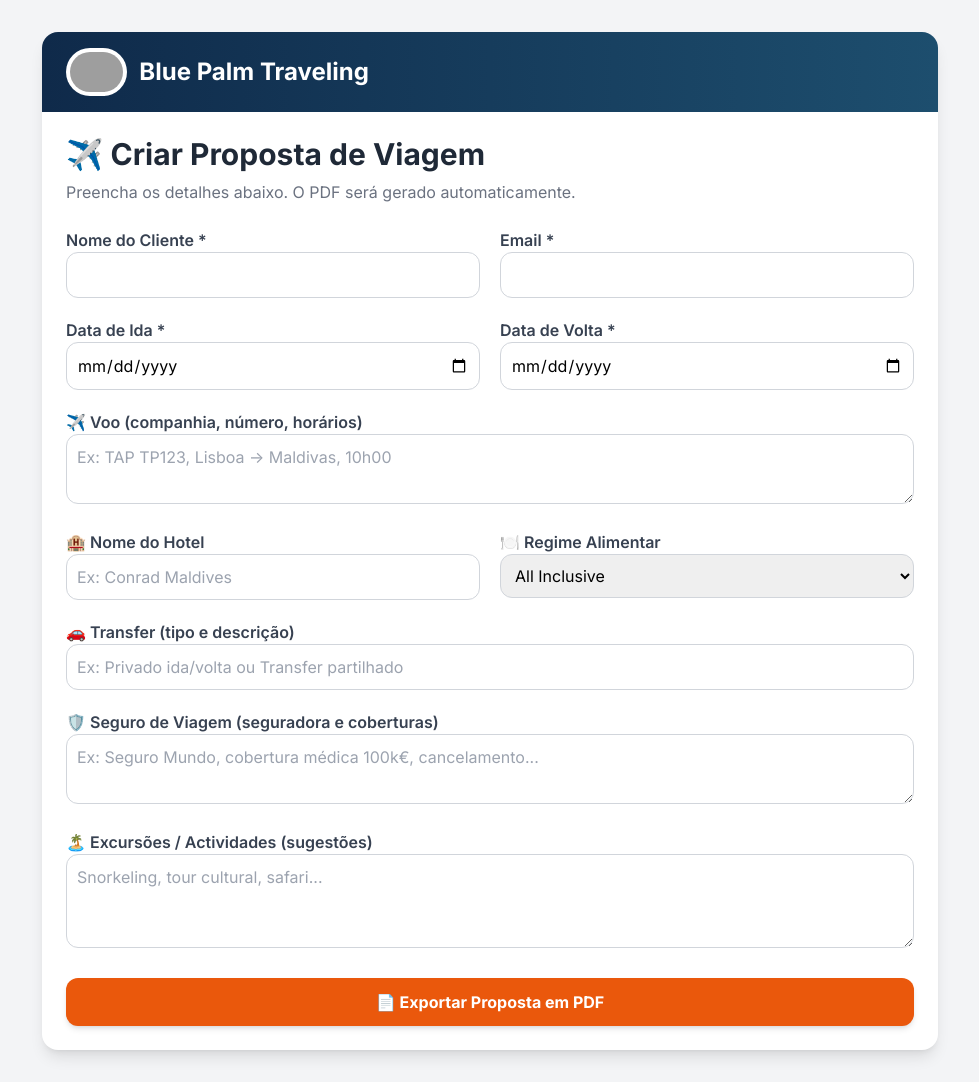
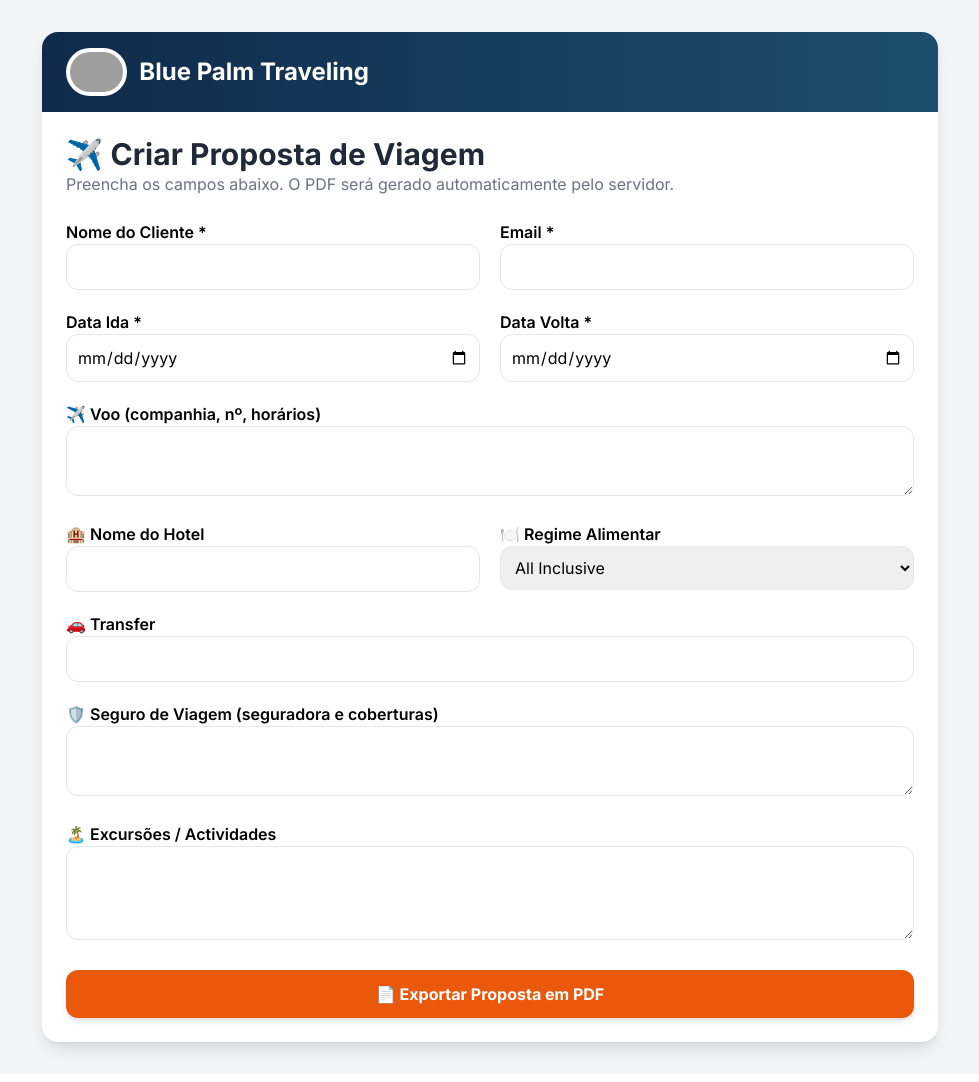
Before and after one commit to sauceisgood/Bluepalm, a Flask app: page /proposta in a window 1280 px wide. Shown: the whole page, without its empty margins (150-1129 px from the left). Run offline with Flask 3, Linux system fonts and the light colour scheme; some libraries are stand-ins or nearby versions; grey boxes are pictures that could not be loaded.

Commit message:
Update proposal form styles and labels

```diff
--- a/templates/proposta.html
+++ b/templates/proposta.html
@@ -6,87 +6,42 @@
     <title>Blue Palm Traveling · Criar Proposta</title>
     <script src="https://cdn.tailwindcss.com"></script>
     <link href="https://fonts.googleapis.com/css2?family=Inter:wght@400;500;600;700&display=swap" rel="stylesheet">
-    <style>body { font-family: 'Inter', sans-serif; }</style>
+    <style>body { font-family: 'Inter', sans-serif; background: #f3f4f6; }</style>
 </head>
-<body class="bg-gray-100 p-4 md:p-8">
+<body class="p-4 md:p-8">
 
 <div class="max-w-4xl mx-auto">
-    <!-- Header com logo -->
     <div class="bg-white rounded-2xl shadow-lg overflow-hidden">
         <div class="bg-gradient-to-r from-[#0F2A4A] to-[#1d4e6e] px-6 py-4 flex items-center gap-3">
             <img src="{{ url_for('static', filename='logo.png') }}" class="h-12 w-auto bg-white rounded-full p-1" alt="Blue Palm">
             <span class="text-2xl font-bold text-white">Blue Palm Traveling</span>
         </div>
-
         <div class="p-6">
-            <h1 class="text-3xl font-bold text-gray-800 mb-2">✈️ Criar Proposta de Viagem</h1>
-            <p class="text-gray-500 mb-6">Preencha os detalhes abaixo. O PDF será gerado automaticamente.</p>
+            <h1 class="text-3xl font-bold text-gray-800">✈️ Criar Proposta de Viagem</h1>
+            <p class="text-gray-500 mb-6">Preencha os campos abaixo. O PDF será gerado automaticamente pelo servidor.</p>
 
             <form action="/gerar_pdf" method="POST" target="_blank">
-                <!-- Dados do Cliente -->
                 <div class="grid grid-cols-1 md:grid-cols-2 gap-5 mb-5">
-                    <div>
-                        <label class="block font-semibold text-gray-700">Nome do Cliente *</label>
-                        <input type="text" name="cliente" required class="w-full border border-gray-300 rounded-xl p-2.5 focus:ring-2 focus:ring-orange-500">
-                    </div>
-                    <div>
-                        <label class="block font-semibold text-gray-700">Email *</label>
-                        <input type="email" name="email" required class="w-full border border-gray-300 rounded-xl p-2.5 focus:ring-2 focus:ring-orange-500">
-                    </div>
+                    <div><label class="block font-semibold">Nome do Cliente *</label><input type="text" name="cliente" required class="w-full border rounded-xl p-2.5"></div>
+                    <div><label class="block font-semibold">Email *</label><input type="email" name="email" required class="w-full border rounded-xl p-2.5"></div>
                 </div>
-
-                <!-- Datas -->
                 <div class="grid grid-cols-1 md:grid-cols-2 gap-5 mb-5">
-                    <div>
-                        <label class="block font-semibold text-gray-700">Data de Ida *</label>
-                        <input type="date" name="data_ida" required class="w-full border border-gray-300 rounded-xl p-2.5">
-                    </div>
-                    <div>
-                        <label class="block font-semibold text-gray-700">Data de Volta *</label>
-                        <input type="date" name="data_volta" required class="w-full border border-gray-300 rounded-xl p-2.5">
-                    </div>
+                    <div><label class="block font-semibold">Data Ida *</label><input type="date" name="data_ida" required class="w-full border rounded-xl p-2.5"></div>
+                    <div><label class="block font-semibold">Data Volta *</label><input type="date" name="data_volta" required class="w-full border rounded-xl p-2.5"></div>
                 </div>
-
-                <!-- Voo -->
-                <div class="mb-5">
-                    <label class="block font-semibold text-gray-700">✈️ Voo (companhia, número, horários)</label>
-                    <textarea name="voo" rows="2" class="w-full border border-gray-300 rounded-xl p-2.5" placeholder="Ex: TAP TP123, Lisboa -> Maldivas, 10h00"></textarea>
-                </div>
-
-                <!-- Hotel + Regime -->
+                <div class="mb-5"><label class="block font-semibold">✈️ Voo (companhia, nº, horários)</label><textarea name="voo" rows="2" class="w-full border rounded-xl p-2.5"></textarea></div>
                 <div class="grid grid-cols-1 md:grid-cols-2 gap-5 mb-5">
-                    <div>
-                        <label class="block font-semibold text-gray-700">🏨 Nome do Hotel</label>
-                        <input type="text" name="hotel" class="w-full border border-gray-300 rounded-xl p-2.5" placeholder="Ex: Conrad Maldives">
-                    </div>
-                    <div>
-                        <label class="block font-semibold text-gray-700">🍽️ Regime Alimentar</label>
-                        <select name="regime" class="w-full border border-gray-300 rounded-xl p-2.5">
-                            <option>Somente pequeno-almoço</option>
-                            <option>Meia pensão</option>
-                            <option>Pensão completa</option>
+                    <div><label class="block font-semibold">🏨 Nome do Hotel</label><input type="text" name="hotel" class="w-full border rounded-xl p-2.5"></div>
+                    <div><label class="block font-semibold">🍽️ Regime Alimentar</label>
+                        <select name="regime" class="w-full border rounded-xl p-2.5">
+                            <option>Somente pequeno-almoço</option><option>Meia pensão</option><option>Pensão completa</option>
                             <option selected>All Inclusive</option>
                         </select>
                     </div>
                 </div>
-
-                <!-- Transfer -->
-                <div class="mb-5">
-                    <label class="block font-semibold text-gray-700">🚗 Transfer (tipo e descrição)</label>
-                    <input type="text" name="transfer" class="w-full border border-gray-300 rounded-xl p-2.5" placeholder="Ex: Privado ida/volta ou Transfer partilhado">
-                </div>
-
-                <!-- Seguro -->
-                <div class="mb-5">
-                    <label class="block font-semibold text-gray-700">🛡️ Seguro de Viagem (seguradora e coberturas)</label>
-                    <textarea name="seguro" rows="2" class="w-full border border-gray-300 rounded-xl p-2.5" placeholder="Ex: Seguro Mundo, cobertura médica 100k€, cancelamento..."></textarea>
-                </div>
-
-                <!-- Excursões / Actividades -->
-                <div class="mb-6">
-                    <label class="block font-semibold text-gray-700">🏝️ Excursões / Actividades (sugestões)</label>
-                    <textarea name="excursões" rows="3" class="w-full border border-gray-300 rounded-xl p-2.5" placeholder="Snorkeling, tour cultural, safari..."></textarea>
-                </div>
+                <div class="mb-5"><label class="block font-semibold">🚗 Transfer</label><input type="text" name="transfer" class="w-full border rounded-xl p-2.5"></div>
+                <div class="mb-5"><label class="block font-semibold">🛡️ Seguro de Viagem (seguradora e coberturas)</label><textarea name="seguro" rows="2" class="w-full border rounded-xl p-2.5"></textarea></div>
+                <div class="mb-6"><label class="block font-semibold">🏝️ Excursões / Actividades</label><textarea name="excursões" rows="3" class="w-full border rounded-xl p-2.5"></textarea></div>
 
                 <button type="submit" class="w-full bg-orange-600 hover:bg-orange-700 text-white font-bold py-3 rounded-xl transition shadow-md flex items-center justify-center gap-2">
                     📄 Exportar Proposta em PDF
```
